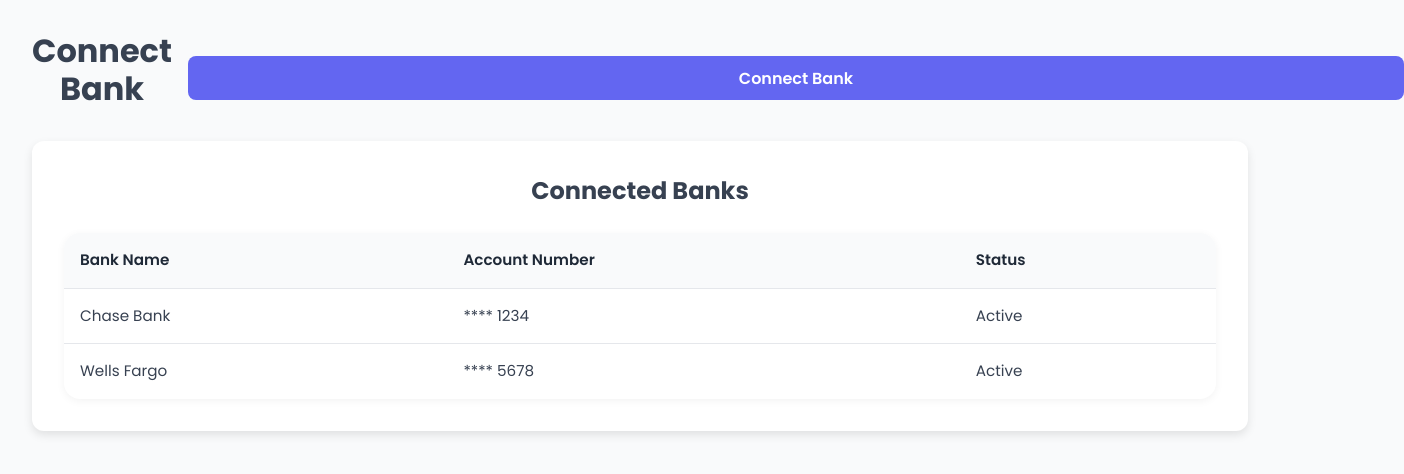
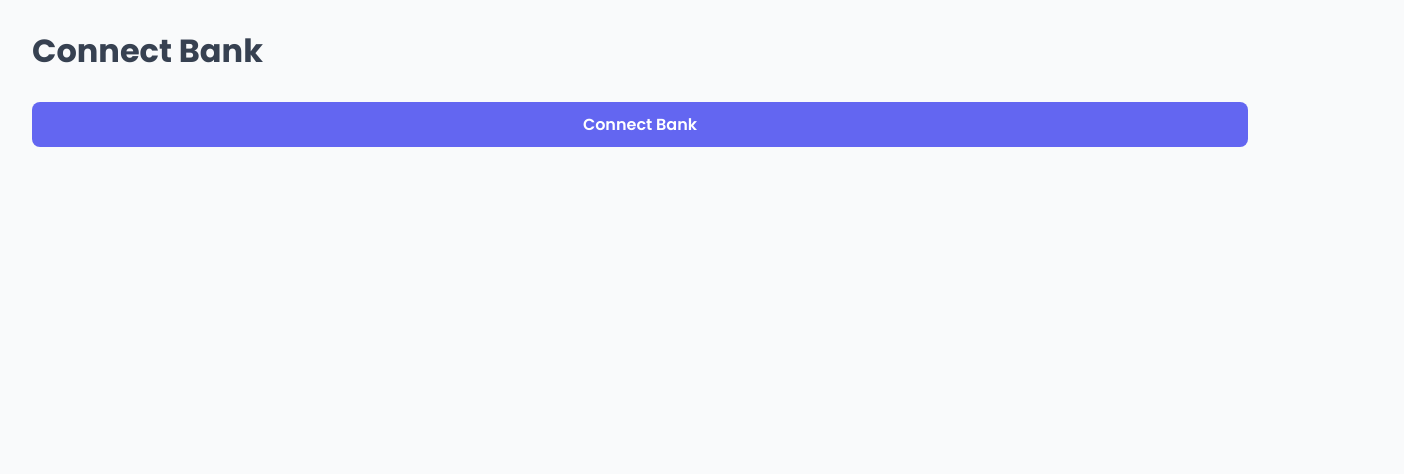
Before and after one commit to Manniegenie/Accountly-frontend, a React (Vite) app: page /connect-bank in a window 1280 px wide. Shown: the top 474 px of the page, 1404 px wide, since content can reach past the window. Built offline with nearby package versions, Linux system fonts and the light colour scheme.

Commit message:
added mono connect account button

```diff
--- a/src/components/customertable.jsx
+++ b/src/components/customertable.jsx
@@ -24,11 +24,11 @@ function CustomerTable() {
         </thead>
         <tbody>
           <tr>
-            <td>Jane Cooper</td>
-            <td>Microsoft</td>
-            <td>(225) 555-0118</td>
-            <td>jane@microsoft.com</td>
-            <td>United States</td>
+            <td>Debit</td>
+            <td>Binance</td>
+            <td>$10,465</td>
+            <td>ctry66588dbbbd88r9nnd99db8</td>
+            <td>yeubu884888497bbu8hls89b99</td>
             <td><span className="status active">Active</span></td>
           </tr>
           {/* Add other rows */}
--- a/src/index.css
+++ b/src/index.css
@@ -1,20 +1,24 @@
 @import url('https://fonts.googleapis.com/css2?family=Poppins:wght@400;500;600;700&display=swap');
 
-/* --- Root Variables --- */
+/* --- Root Variables (Theme Tokens) --- */
 :root {
   --primary-color: #6366f1;
   --primary-hover: #535bf2;
-  --gray-background: #f9fafb;
-  --dark-text: #1f2937;
-  --light-text: #6b7280;
+  --gray-bg: #f9fafb;
+  --text-dark: #1f2937;
+  --text-light: #6b7280;
   --border-color: #e5e7eb;
+  --radius-md: 0.75rem;
+  --radius-sm: 0.5rem;
+  --shadow-md: 0 4px 10px rgba(0, 0, 0, 0.1);
 
+  /* Typography */
   font-family: 'Poppins', system-ui, Avenir, Helvetica, Arial, sans-serif;
   line-height: 1.5;
   font-weight: 400;
 
-  color: var(--dark-text);
-  background-color: var(--gray-background);
+  color: var(--text-dark);
+  background-color: var(--gray-bg);
 
   font-synthesis: none;
   text-rendering: optimizeLegibility;
@@ -22,36 +26,29 @@
   -moz-osx-font-smoothing: grayscale;
 }
 
-/* --- Basic Resets --- */
+/* --- Base Resets --- */
+*, *::before, *::after {
+  box-sizing: border-box;
+}
+
 html, body, #root {
   height: 100%;
   margin: 0;
   padding: 0;
-  background-color: var(--gray-background);
-  box-sizing: border-box;
-}
-
-*, *::before, *::after {
-  box-sizing: inherit;
-}
-
-/* --- Links --- */
-a {
-  font-weight: 500;
-  color: var(--primary-color);
-  text-decoration: none;
-  transition: color 0.3s;
-}
-
-a:hover {
-  color: var(--primary-hover);
+  background-color: var(--gray-bg);
 }
 
 /* --- Typography --- */
+body {
+  font-size: 1rem;
+  color: var(--text-dark);
+  background-color: var(--gray-bg);
+}
+
 h1, h2, h3, h4, h5, h6 {
-  color: var(--dark-text);
+  margin: 0;
+  color: var(--text-dark);
   font-weight: 600;
-  margin: 0;
 }
 
 h1 {
@@ -64,14 +61,32 @@ h2 {
   margin-bottom: 1rem;
 }
 
+p {
+  margin-top: 0;
+  margin-bottom: 1rem;
+  color: var(--text-light);
+}
+
+/* --- Links --- */
+a {
+  color: var(--primary-color);
+  font-weight: 500;
+  text-decoration: none;
+  transition: color 0.3s ease;
+}
+
+a:hover {
+  color: var(--primary-hover);
+}
+
 /* --- Buttons --- */
 button {
   font-family: inherit;
+  font-size: 1rem;
   font-weight: 500;
-  font-size: 1rem;
   padding: 0.6em 1.2em;
   border: 1px solid transparent;
-  border-radius: 8px;
+  border-radius: var(--radius-sm);
   background-color: #1a1a1a;
   color: white;
   cursor: pointer;
@@ -87,33 +102,14 @@ button:focus-visible {
   outline: 4px auto -webkit-focus-ring-color;
 }
 
-/* --- Utility Classes --- */
+/* --- Containers & Layout Utilities --- */
 .container {
   max-width: 1200px;
   margin: 0 auto;
   padding: 2rem;
 }
 
-/* --- Light Mode Override (Optional if using prefers-color-scheme) --- */
-@media (prefers-color-scheme: light) {
-  :root {
-    color: var(--dark-text);
-    background-color: var(--gray-background);
-  }
-
-  button {
-    background-color: #f9f9f9;
-    color: #1f2937;
-  }
-
-  a:hover {
-    color: #747bff;
-  }
-}
-
-/* --- Responsive Breakpoints --- */
-
-/* Tablet (768px and below) */
+/* --- Media Queries --- */
 @media (max-width: 768px) {
   .container {
     padding: 1.5rem;
@@ -130,7 +126,6 @@ button:focus-visible {
   }
 }
 
-/* Mobile (480px and below) */
 @media (max-width: 480px) {
   .container {
     padding: 1rem;
@@ -146,3 +141,20 @@ button:focus-visible {
     padding: 0.5em 0.8em;
   }
 }
+
+/* --- Light Theme (Optional Override) --- */
+@media (prefers-color-scheme: light) {
+  :root {
+    color: var(--text-dark);
+    background-color: var(--gray-bg);
+  }
+
+  button {
+    background-color: #f9f9f9;
+    color: var(--text-dark);
+  }
+
+  a:hover {
+    color: #747bff;
+  }
+}
--- a/src/pages/connectbank.jsx
+++ b/src/pages/connectbank.jsx
@@ -1,18 +1,87 @@
-import React, { useState } from 'react';
+import React, { useEffect } from 'react';
+import { useLocation, useNavigate } from 'react-router-dom';
 import '../styles/connectbank.css';
 
 function ConnectBank() {
-  const [banks, setBanks] = useState([
-    { name: 'Chase Bank', account: '**** 1234', status: 'Active' },
-    { name: 'Wells Fargo', account: '**** 5678', status: 'Active' },
-  ]);
+  const location = useLocation();
+  const navigate = useNavigate();
 
-  const handleConnectBank = () => {
-    // Logic to connect a bank would go here (e.g., open bank API integration)
-    console.log('Connecting a new bank...');
-    // For now, let's mock adding a new bank
-    setBanks([...banks, { name: 'Bank of America', account: '**** 4321', status: 'Pending' }]);
+  const handleConnectBank = async () => {
+    try {
+      const jwt = localStorage.getItem('token');
+
+      const res = await fetch('http://localhost:3000/monoconnect/initiate', {
+        method: 'POST',
+        headers: {
+          'Content-Type': 'application/json',
+          Authorization: `Bearer ${jwt}`,
+        },
+      });
+
+      const result = await res.json();
+
+      if (result?.mono_url) {
+        window.location.href = result.mono_url;
+      } else {
+        alert('Failed to get Mono URL from backend');
+        console.error(result);
+      }
+    } catch (err) {
+      console.error('Mono connection error:', err);
+      alert('Something went wrong while connecting to Mono.');
+    }
   };
+
+  useEffect(() => {
+    const queryParams = new URLSearchParams(location.search);
+    const codeFromURL = queryParams.get('code');
+
+    const sendCodeToBackend = async (code) => {
+      const jwt = localStorage.getItem('token');
+
+      if (!jwt) {
+        console.warn('JWT not found in localStorage');
+        return;
+      }
+
+      try {
+        await navigator.clipboard.writeText(code);
+        console.log('Code copied to clipboard:', code);
+
+        const res = await fetch('http://localhost:3000/monoconnect/callback', {
+          method: 'POST',
+          headers: {
+            'Content-Type': 'application/json',
+            Authorization: `Bearer ${jwt}`,
+          },
+          body: JSON.stringify({ code }),
+        });
+
+        if (!res.ok) throw new Error('Failed to send code to backend');
+        const result = await res.json();
+        console.log('Code sent successfully:', result);
+      } catch (err) {
+        console.error('Failed to send code or copy to clipboard:', err);
+      }
+    };
+
+    if (codeFromURL) {
+      sendCodeToBackend(codeFromURL);
+      navigate('/', { replace: true }); // Clean up ?code from URL
+    } else {
+      navigator.clipboard
+        .readText()
+        .then((text) => {
+          if (text && (text.startsWith('mono_') || text.length === 24)) {
+            console.log('Detected code in clipboard:', text);
+            sendCodeToBackend(text);
+          }
+        })
+        .catch((err) => {
+          console.warn('Clipboard read failed:', err);
+        });
+    }
+  }, [location, navigate]);
 
   return (
     <div className="connect-bank-page">
@@ -22,28 +91,6 @@ function ConnectBank() {
           Connect Bank
         </button>
       </div>
-
-      <div className="bank-table">
-        <h2>Connected Banks</h2>
-        <table>
-          <thead>
-            <tr>
-              <th>Bank Name</th>
-              <th>Account Number</th>
-              <th>Status</th>
-            </tr>
-          </thead>
-          <tbody>
-            {banks.map((bank, index) => (
-              <tr key={index}>
-                <td>{bank.name}</td>
-                <td>{bank.account}</td>
-                <td>{bank.status}</td>
-              </tr>
-            ))}
-          </tbody>
-        </table>
-      </div>
     </div>
   );
 }
--- a/src/styles/connectbank.css
+++ b/src/styles/connectbank.css
@@ -23,17 +23,19 @@
 /* --- Header Section --- */
 .page-header {
   display: flex;
-    flex-direction: row; /* ➡️ Horizontal: heading and button side-by-side */
+  flex-direction: row;
   align-items: center;
   justify-content: space-between;
   margin-bottom: 2rem;
   gap: 1rem;
+  flex-wrap: wrap;
 }
 
 .page-header h1 {
   font-size: 2rem;
   color: var(--text-dark);
   font-weight: 700;
+  margin: 0;
 }
 
 /* --- Connect Button --- */
@@ -51,14 +53,20 @@
     background-color var(--transition-fast),
     transform 0.25s ease,
     box-shadow 0.25s ease;
-    /* No width set here on desktop */
-    flex-shrink: 0; /* Prevent button from shrinking weirdly */
+  flex-shrink: 0;
+  /* ❌ No width: 100% here — this prevents it from being full width on desktop */
 }
 
-  .connect-btn:hover {
-    background-color: var(--primary-hover);
-    transform: translateY(-3px);
-    box-shadow: var(--shadow-hover);
+/* --- Make button full-width only on small screens --- */
+@media (max-width: 600px) {
+  .page-header {
+    flex-direction: column;
+    align-items: stretch;
+  }
+
+  .connect-btn {
+    width: 100%;
+  }
 }
 
 /* --- Bank Table Section --- */
@@ -103,15 +111,3 @@
   background-color: var(--bg-light);
   transition: background-color var(--transition-fast);
 }
-
-  /* --- Responsive (Mobile) --- */
-  @media (max-width: 600px) {
-    .page-header {
-      flex-direction: column;
-      align-items: flex-start;
-    }
-
-    .connect-btn {
-      width: 100%;
-    }
-  }
```
Also changed, not shown: 1 other file (tests, documents, lock files or other folders). Lines whose indentation alone changed are shown as unchanged.
